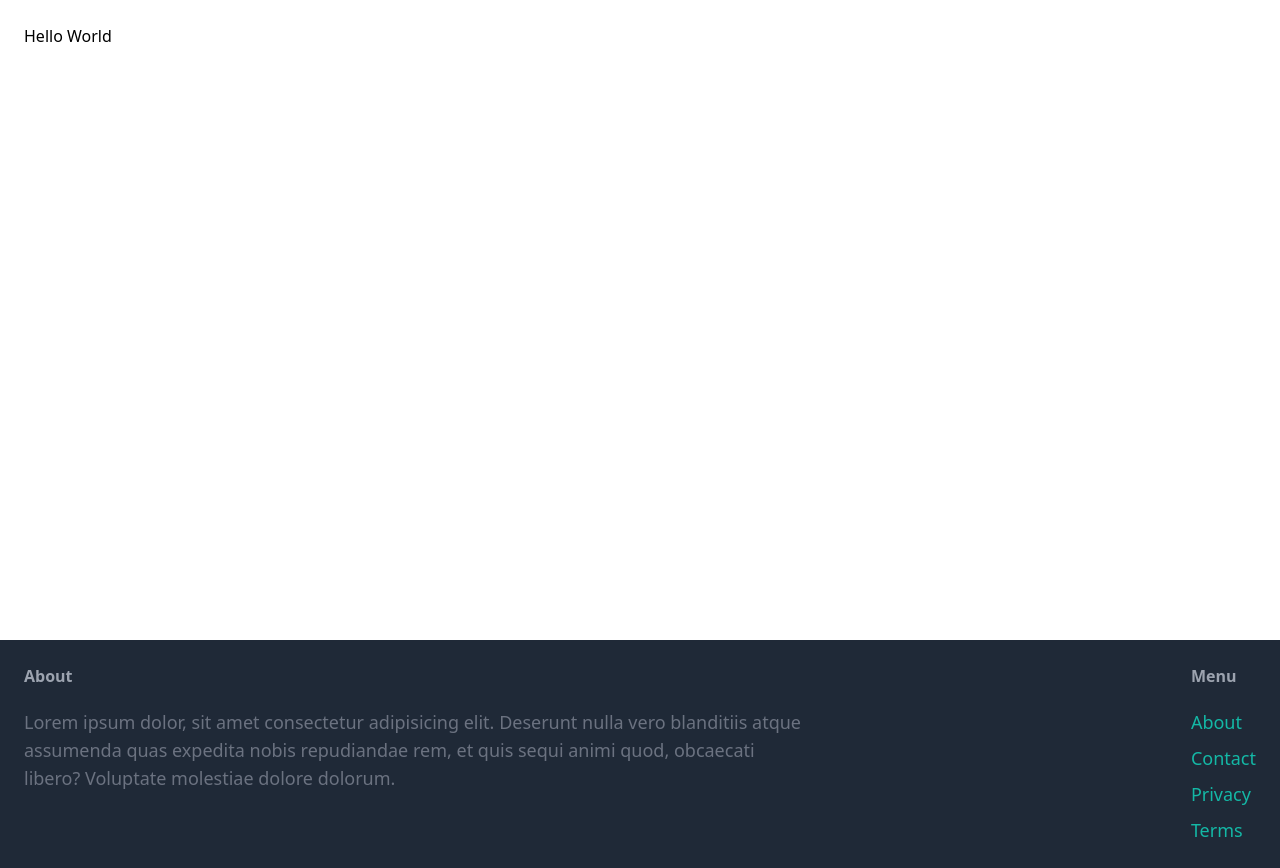
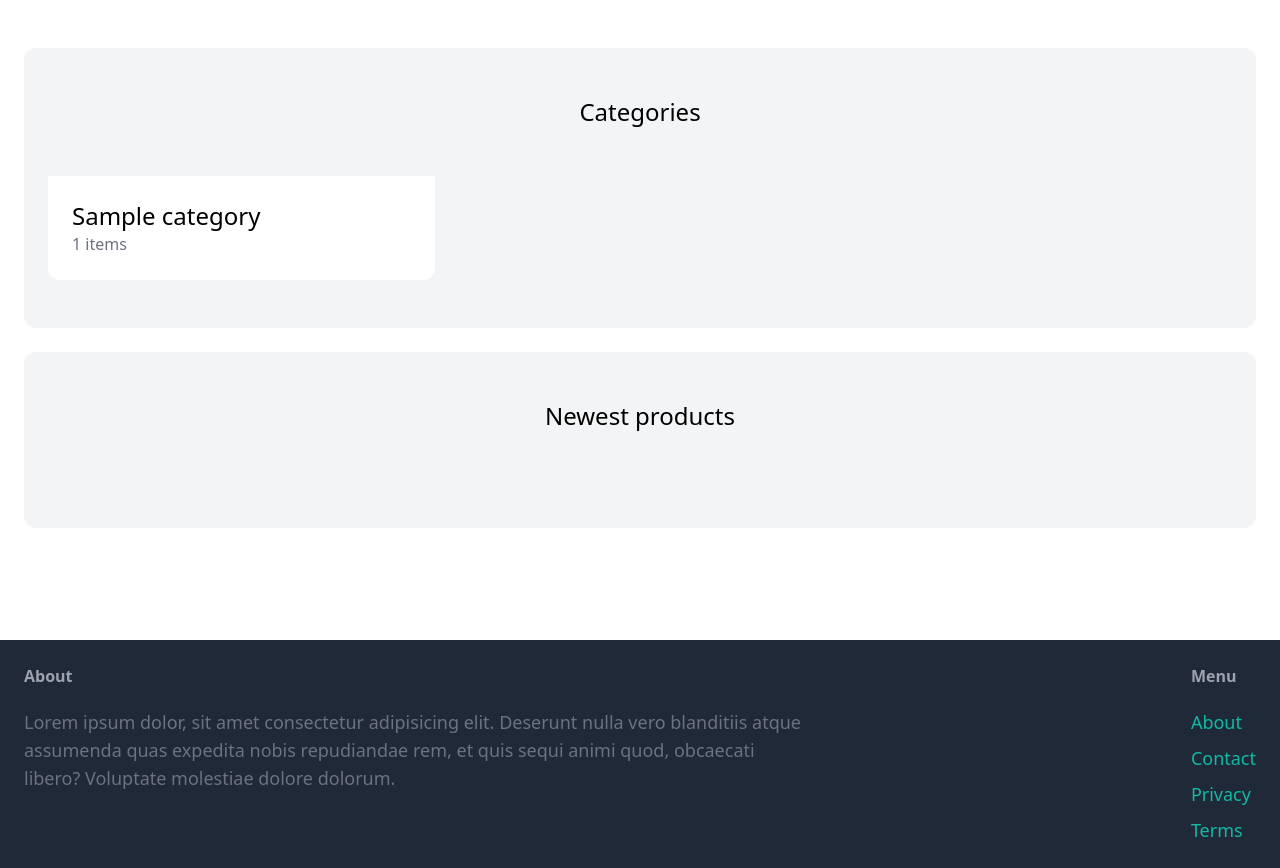
Before and after one commit to irvingvjuarez/marketplace-django, a Django app: page / in a window 1280 px wide. Shown: the part 77-945 px from the top of the page. Run offline with Django 4.2, Linux system fonts and the light colour scheme; tables that the repository leaves empty hold one stand-in row (values such as "Sample post"); some libraries are stand-ins or nearby versions.

Commit message:
Front page styled already

```diff
--- a/puddle/core/templates/core/index.html
+++ b/puddle/core/templates/core/index.html
@@ -5,5 +5,53 @@
 {% endblock title %}
 
 {% block content %}
-    <h2>{{ message }}</h2>
+    <div class="mt-6 px-6 py-12 bg-gray-100 rounded-xl max-w-[1400px] mx-auto">
+        <h2 class="mb-12 text-2xl text-center">
+            Categories
+        </h2>
+
+        <div class="grid grid-cols-3 gap-3">
+            {% for category in categories %}
+                <div>
+                    <a href="#">
+                        <div class="p-6 bg-white rounded-b-xl">
+                            <h2 class="text-2xl">
+                                {{ category.name }}
+                            </h2>
+                            <p class="text-gray-500">
+                                {{ category.items.count }} items
+                            </p>
+                        </div>
+                    </a>
+                </div>
+            {% endfor %}
+        </div>
+    </div>
+
+    <div class="mt-6 px-6 py-12 bg-gray-100 rounded-xl max-w-[1400px] mx-auto">
+        <h2 class="mb-12 text-2xl text-center">
+            Newest products
+        </h2>
+
+        <div class="grid grid-cols-3 gap-3">
+            {% for item in items %}
+                <div>
+                    <a href="#">
+                        <div class="h-[300px] overflow-hidden bg-white">
+                            <img class="rounded-t-xl h-full my-2 mx-auto" src="{{ item.image.url }}" alt="{{ item.name }}">
+                        </div>
+
+                        <div class="p-6 bg-white rounded-b-xl">
+                            <h2 class="text-2xl">
+                                {{ item.name }}
+                            </h2>
+                            <p class="text-gray-500">
+                                Price: {{ item.price }}
+                            </p>
+                        </div>
+                    </a>
+                </div>
+            {% endfor %}
+        </div>
+    </div>
 {% endblock content %}
--- a/puddle/core/views.py
+++ b/puddle/core/views.py
@@ -3,8 +3,12 @@
 
 # Create your views here.
 def index(request):
+    items = Item.objects.filter(is_sold=False)
+    categories = Category.objects.all()
+
     return render(request, "core/index.html", {
-        "message": "Hello World"
+        "items": items,
+        "categories": categories
     })
 
 def contact(request):
--- a/puddle/puddle/urls.py
+++ b/puddle/puddle/urls.py
@@ -1,8 +1,10 @@
+from django.conf import settings
+from django.conf.urls.static import static
 from django.contrib import admin
 from django.urls import path, include
 
 urlpatterns = [
+    path("", include("core.urls")),
     path('admin/', admin.site.urls),
-    path("", include("core.urls")),
     path("item/", include("item.urls"))
-]
+] + static(settings.MEDIA_URL, document_root=settings.MEDIA_ROOT)
```
